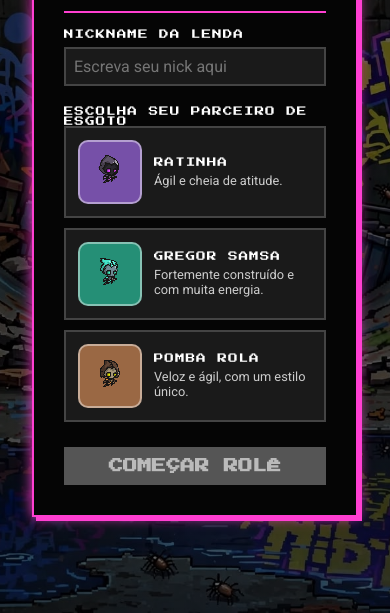
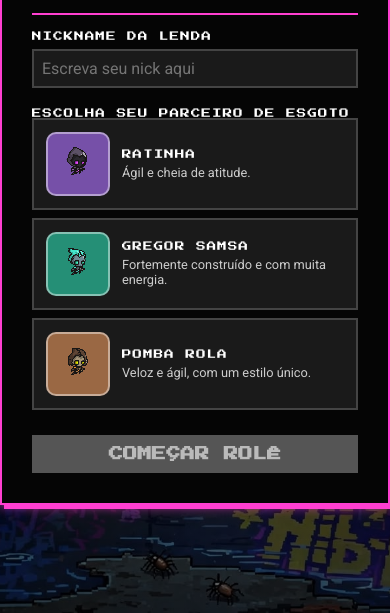
Before and after one commit to LaylaAquino/skatogoshi, a plain HTML site: page index.html in a window 390 px wide. Shown: the part 231-844 px from the top of the page. Drawn offline with Linux system fonts and the light colour scheme.

Commit message:
fix(mobile): ajusta o layout da interface em telas pequenas

```diff
--- a/css/style.css
+++ b/css/style.css
@@ -9,6 +9,11 @@
     padding: 0;
     box-sizing: border-box;
     font-family: 'Roboto', sans-serif;
+}
+
+html {
+    min-height: 100%;
+    background-color: #050505;
 }
 
 body {
@@ -351,6 +356,18 @@ input[type="radio"]:focus-visible+label {
 }
 
 @media (max-width: 450px) {
+    body {
+        align-items: safe center;
+        padding: 0;
+        min-height: 100vh;
+        min-height: 100dvh;
+        background-attachment: scroll;
+    }
+
+    section {
+        max-width: none;
+    }
+
     .cenario-jogo {
         width: 100%;
     }
@@ -518,10 +535,15 @@ progress {
    5. AÇÕES DO JOGO E RESET DO SAVE
    ========================================================================== */
 .acoes-jogo {
-    display: flex;
-    flex-direction: column;
-    gap: 10px;
+
+    max-width: 100%;
+    flex-direction: row;
+
     margin-top: 16px;
+
+    display: grid;
+    grid-template-columns: repeat(3, minmax(0, 1fr));
+    gap: 6px;
 }
 
 #btn-reset {
--- a/index.html
+++ b/index.html
@@ -44,7 +44,7 @@
             </div>
 
             <!-- Opções do parceiro; o radio mantém a seleção acessível por teclado. -->
-            <fieldset id="grupo-personagens">
+            <fieldset class="gap8px" id="grupo-personagens">
                 <legend>Escolha seu parceiro de esgoto</legend>
                 <input id="ratinha" type="radio" name="personagem" class="btn-personagem" data-persona="Ratinha"
                     required>
```
